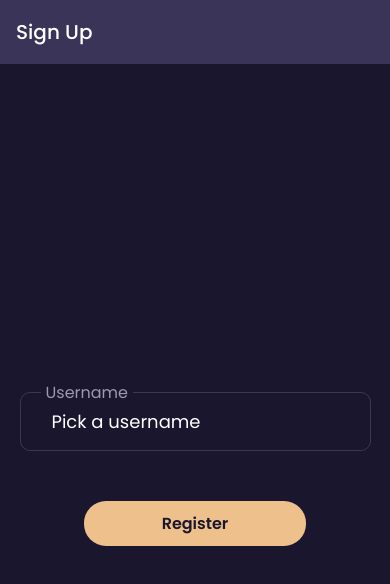
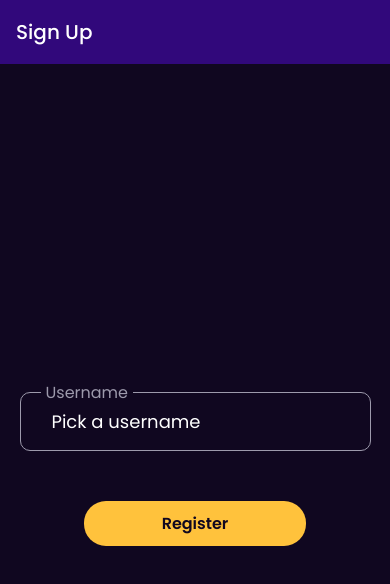
Before and after one commit to murmrr/Icychat, a React Native app: screen /Find in a window 390 px wide. Shown: the top 584 px of the page. Built offline with nearby package versions, Linux system fonts and the light colour scheme; what react-native-polyfill-globals would draw is missing.

Commit message:
before identicon

```diff
--- a/App.js
+++ b/App.js
@@ -5,6 +5,8 @@ import { StyleSheet } from "react-native";
 import { NavigationContainer } from "@react-navigation/native";
 import AppNavigation from "./navigation/AppNavigation/AppNavigation";
 import { useFonts } from "expo-font";
+import { useCallback } from "react";
+import * as SplashScreen from 'expo-splash-screen';
 
 LogBox.ignoreLogs(["Warning: ..."]);
 LogBox.ignoreAllLogs();
@@ -15,6 +17,16 @@ export default function App() {
     "Poppins-Medium": require("./assets/fonts/Poppins-Medium.ttf"),
     "Poppins-SemiBold": require("./assets/fonts/Poppins-SemiBold.ttf"),
   });
+
+  const onLayoutRootView = useCallback(async () => {
+    if (fontsLoaded) {
+      await SplashScreen.hideAsync();
+    }
+  }, [fontsLoaded])
+
+  if (!fontsLoaded) {
+    return null;
+  }
 
   return (
     <NavigationContainer>
--- a/app.json
+++ b/app.json
@@ -14,9 +14,12 @@
     "updates": {
       "fallbackToCacheTimeout": 0
     },
-    "assetBundlePatterns": ["**/*"],
+    "assetBundlePatterns": [
+      "**/*"
+    ],
     "ios": {
-      "supportsTablet": true
+      "supportsTablet": true,
+      "bundleIdentifier": "com.murmrr.CrypchatApp"
     },
     "android": {
       "adaptiveIcon": {
@@ -26,6 +29,11 @@
     },
     "web": {
       "favicon": "./assets/favicon.png"
+    },
+    "extra": {
+      "eas": {
+        "projectId": "d234e3ae-357f-44e6-bb85-493c8144b858"
+      }
     }
   }
 }
--- a/components/ChatInput/ChatInput.js
+++ b/components/ChatInput/ChatInput.js
@@ -73,6 +73,7 @@ const styles = StyleSheet.create({
     backgroundColor: colors.LIGHT_PRIMARY,
   },
   input: {
+    color: colors.WHITE,
     fontSize: 13,
     fontFamily: "Poppins-Regular",
     width: "100%",
--- a/components/FindBarModalTile/FindBarModalTile.js
+++ b/components/FindBarModalTile/FindBarModalTile.js
@@ -97,7 +97,7 @@ const styles = StyleSheet.create({
   button: {
     width: scale(100),
     height: scale(50),
-    backgroundColor: colors.LIGHT_ORANGE,
+    backgroundColor: colors.LIGHT_SECONDARY,
     borderRadius: 15,
     justifyContent: "center",
   },
--- a/components/InputWrapper/InputWrapper.js
+++ b/components/InputWrapper/InputWrapper.js
@@ -20,7 +20,7 @@ const styles = StyleSheet.create({
     width: "90%",
     alignSelf: "center",
     borderRadius: 10,
-    borderColor: "rgba(255, 255, 255, 0.14901960784313725)",
+    borderColor: colors.GRAY,
   },
   labelContainer: {
     position: "absolute",
--- a/components/Message/Message.js
+++ b/components/Message/Message.js
@@ -103,7 +103,7 @@ const styles = StyleSheet.create({
     marginTop: -5,
   }),
   avatarTitle: (isMe) => ({
-    color: isMe ? colors.EXTRA_LIGHT_PRIMARY : colors.DARK_ORANGE,
+    color: isMe ? colors.EXTRA_LIGHT_PRIMARY : colors.DARK_SECONDARY,
     fontSize: 15,
   }),
   messageTime: (isMe) => ({
--- a/data/colors.js
+++ b/data/colors.js
@@ -1,10 +1,20 @@
 export default {
+  /*
   DARK_PRIMARY: "#19162D",
   LIGHT_PRIMARY: "#3A3558",
   EXTRA_LIGHT_PRIMARY: "#C2AFD5",
   GRAY: "#9D9AAC",
   WHITE: "#fff",
   BLACK: "#000",
-  LIGHT_ORANGE: "#EEC18C",
-  DARK_ORANGE: "#db8d3a",
+  LIGHT_SECONDARY: "#EEC18C",
+  DARK_SECONDARY: "#db8d3a",
+  */
+  DARK_PRIMARY: "#100720",
+  LIGHT_PRIMARY: "#31087B",
+  EXTRA_LIGHT_PRIMARY: "#FA2FB5",
+  GRAY: "#9D9AAC",
+  WHITE: "#fff",
+  BLACK: "#000",
+  LIGHT_SECONDARY: "#FFC23C",
+  DARK_SECONDARY: "#FFB209",
 };
--- a/screens/MeScreen/MeScreen.js
+++ b/screens/MeScreen/MeScreen.js
@@ -128,7 +128,7 @@ const styles = StyleSheet.create({
   },
   button: {
     marginTop: 50,
-    backgroundColor: colors.LIGHT_ORANGE,
+    backgroundColor: colors.LIGHT_SECONDARY,
     width: scale(200),
     height: scale(40),
     alignSelf: "center",
--- a/screens/SignUpScreen/SignUpScreen.js
+++ b/screens/SignUpScreen/SignUpScreen.js
@@ -60,13 +60,14 @@ const SignUpScreen = ({ setIsSignedIn }) => {
         style={styles.usernameInput}
           />
         </InputWrapper>
-      {loading ? (
+        <TouchableOpacity disabled={loading} onPress={register} style={styles.button}>
+        {loading ? (
         <ActivityIndicator />
       ) : (
-        <TouchableOpacity onPress={register} style={styles.button}>
         <Text style={styles.buttonText}>Register</Text>
+      )}
       </TouchableOpacity>
-      )}
+
     </View>
     </ScrollView>
   );
@@ -90,7 +91,7 @@ const styles = StyleSheet.create({
   },
   button: {
     marginTop: 50,
-    backgroundColor: colors.LIGHT_ORANGE,
+    backgroundColor: colors.LIGHT_SECONDARY,
     width: scale(200),
     height: scale(40),
     alignSelf: "center",
```
Also changed, not shown: eas.json (added, +18 -0 lines).
